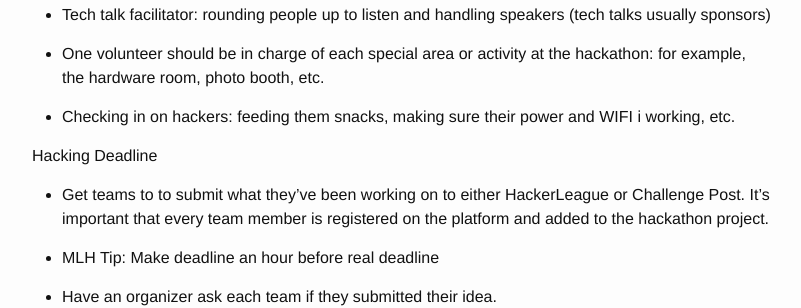
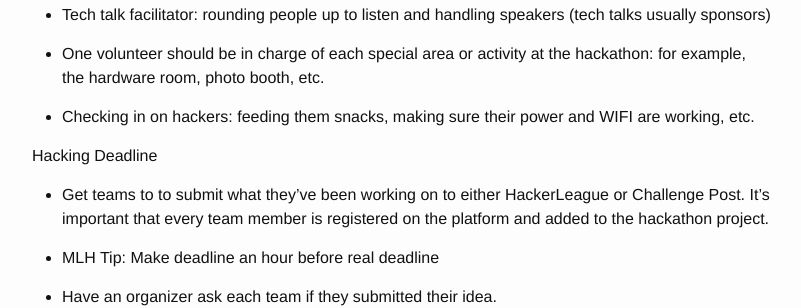
Before and after one commit to MLH/mlh-hackathon-organizer-guide, a Jekyll site: the page built from index.md, in a window 1280 px wide and 900 px high, scrolled down 22810 px. Shown: the part 152-460 px from the top of the window, without its empty margins (238-1039 px from the left). Built offline with Jekyll 4.4.1, drawn with Linux system fonts in a browser that asks for light colours.

Commit message:
typo fix

```diff
--- a/index.md
+++ b/index.md
@@ -957,7 +957,7 @@ During Hacking
 
 * One volunteer should be in charge of each special area or activity at the hackathon: for example, the hardware room, photo booth, etc.
 
-* Checking in on hackers: feeding them snacks, making sure their power and WIFI i working, etc.
+* Checking in on hackers: feeding them snacks, making sure their power and WIFI are working, etc.
 
 Hacking Deadline
 
```
